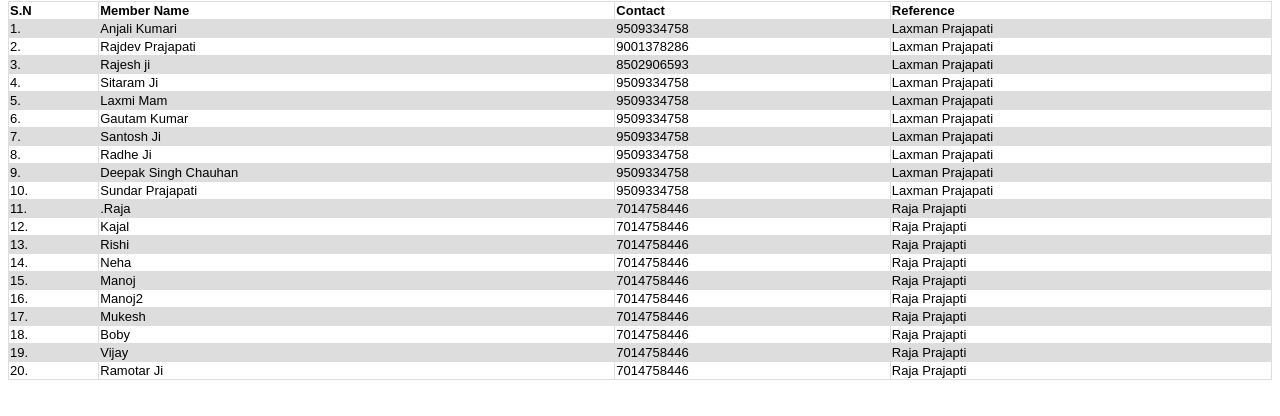
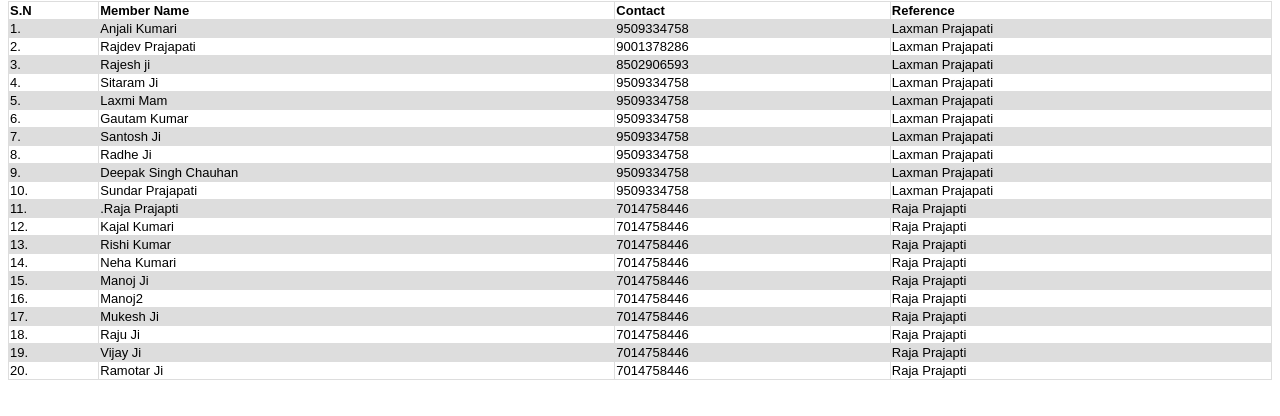
Before and after one commit to RajaPrjapati/demo, a plain HTML site: page MemberDetails.html in a window 1280 px wide. Shown: the part 66-482 px from the top of the page. Drawn offline with Linux system fonts and the light colour scheme.

Commit message:
Update MemberDetails.html

```diff
--- a/MemberDetails.html
+++ b/MemberDetails.html
@@ -97,31 +97,31 @@
   </tr>
   <tr>
     <td>11.</td>
-    <td>.Raja</td>
+    <td>.Raja Prajapti</td>
    <td>7014758446</td>
     <td>Raja Prajapti</td>
   </tr>
   <tr>
     <td>12.</td>
-    <td>Kajal</td>
+    <td>Kajal Kumari</td>
    <td>7014758446</td>
     <td>Raja Prajapti</td>
   </tr>
   <tr>
     <td>13.</td>
-    <td>Rishi</td>
+    <td>Rishi Kumar</td>
    <td>7014758446</td>
     <td>Raja Prajapti</td>
   </tr>
   <tr>
     <td>14.</td>
-    <td>Neha</td>
+    <td>Neha Kumari</td>
     <td>7014758446</td>
     <td>Raja Prajapti</td>
   </tr>
   <tr>
     <td>15.</td>
-    <td>Manoj</td>
+    <td>Manoj Ji</td>
    <td>7014758446</td>
     <td>Raja Prajapti</td>
   </tr>
@@ -133,19 +133,19 @@
   </tr>
   <tr>
     <td>17.</td>
-    <td>Mukesh</td>
+    <td>Mukesh Ji</td>
    <td>7014758446</td>
     <td>Raja Prajapti</td>
   </tr>
   <tr>
     <td>18.</td>
-    <td>Boby</td>
+    <td>Raju Ji</td>
    <td>7014758446</td>
     <td>Raja Prajapti</td>
   </tr>
   <tr>
     <td>19.</td>
-    <td>Vijay</td>
+    <td>Vijay Ji</td>
     <td>7014758446</td>
     <td>Raja Prajapti</td>
   </tr>
```
